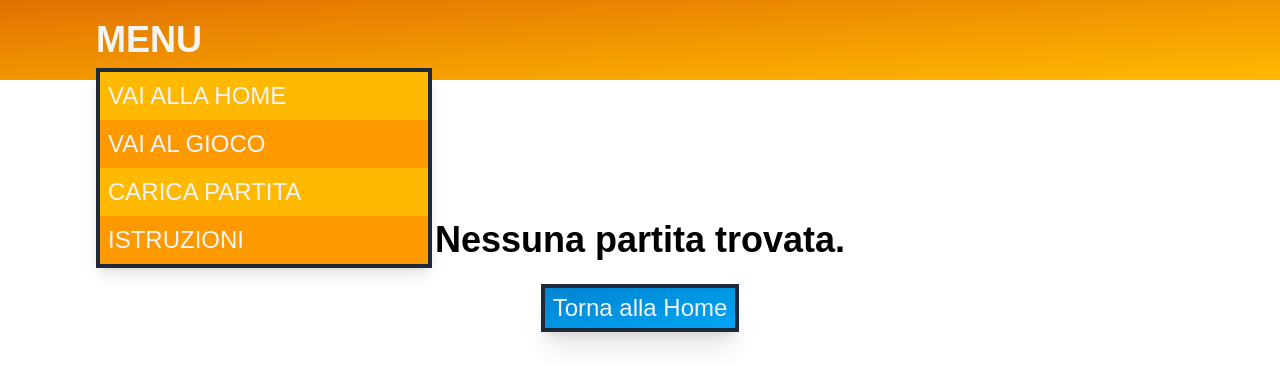
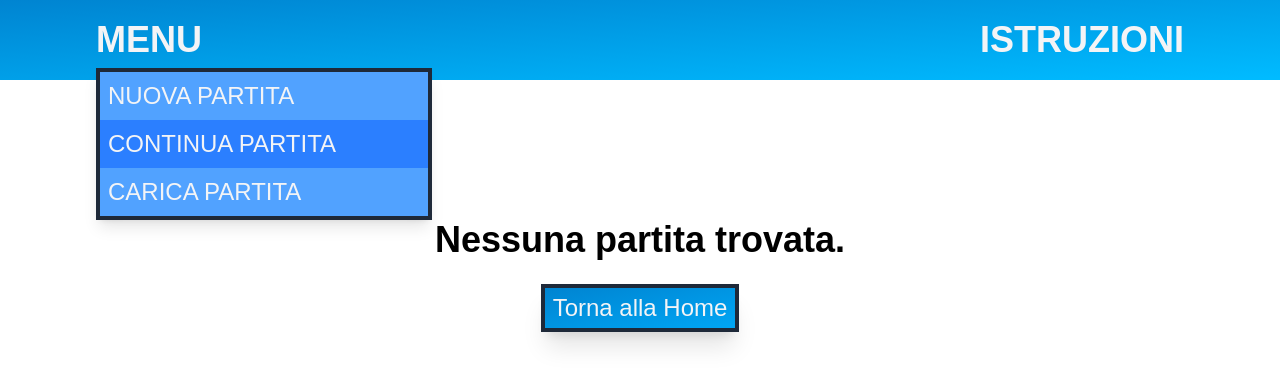
Before and after one commit to samueldebenedictis/tesi, a Next.js app: page /game in a window 1280 px wide. Both pictures are taken after a click on the button "MENU". Shown: the top 386 px of the page. Built offline with nearby package versions, Linux system fonts and the light colour scheme; a web font is replaced by a local one.

Commit message:
feat: ui update header

```diff
--- a/src/app/components/header.tsx
+++ b/src/app/components/header.tsx
@@ -1,13 +1,31 @@
 "use client";
 
+import Link from "next/link";
+import { URL_INSTRUCTION } from "../vars";
 import { colorToCss } from "./ui/color";
 import DropdownMenu from "./ui/dropdown-menu";
 
+function HeaderLink(props: { text: string; url: string }) {
+  return (
+    <Link
+      href={props.url}
+      prefetch={false}
+      className="ui-text-title ui-animation-scale ui-text-light hover:underline"
+    >
+      {props.text}
+    </Link>
+  );
+}
+
 export default function Header() {
   return (
-    <header className={`sticky top-0 z-10 ${colorToCss("yellow")}`}>
+    <header className={`sticky top-0 z-10 ${colorToCss("blue")}`}>
       <nav className="mx-auto flex max-h-20 max-w-6xl items-center justify-between p-8">
         <DropdownMenu />
+        {/* <HeaderLink text="NUOVA PARTITA" url={URL_HOME} />
+        <HeaderLink text="CONTINUA PARTITA" url={URL_GAME} />
+        <HeaderLink text="CARICA PARTITA" url={URL_RESTORE_GAME} /> */}
+        <HeaderLink text="ISTRUZIONI" url={URL_INSTRUCTION} />
       </nav>
     </header>
   );
--- a/src/app/components/ui/dropdown-menu.tsx
+++ b/src/app/components/ui/dropdown-menu.tsx
@@ -2,12 +2,7 @@
 
 import Link from "next/link";
 import { useState } from "react";
-import {
-  URL_GAME,
-  URL_HOME,
-  URL_INSTRUCTION,
-  URL_RESTORE_GAME,
-} from "../../vars";
+import { URL_GAME, URL_HOME, URL_RESTORE_GAME } from "../../vars";
 
 interface DropdownMenuItem {
   text: string;
@@ -15,10 +10,10 @@ interface DropdownMenuItem {
 }
 
 const menuItems: DropdownMenuItem[] = [
-  { text: "VAI ALLA HOME", url: URL_HOME },
-  { text: "VAI AL GIOCO", url: URL_GAME },
+  { text: "NUOVA PARTITA", url: URL_HOME },
+  { text: "CONTINUA PARTITA", url: URL_GAME },
   { text: "CARICA PARTITA", url: URL_RESTORE_GAME },
-  { text: "ISTRUZIONI", url: URL_INSTRUCTION },
+  // { text: "ISTRUZIONI", url: URL_INSTRUCTION },
 ];
 
 export default function DropdownMenu() {
@@ -39,7 +34,7 @@ export default function DropdownMenu() {
       </button>
       {isOpen && (
         <div
-          className={`ui-border-dark absolute left-0 mt-2 w-84 bg-amber-500 shadow-lg`}
+          className={`ui-border-dark absolute left-0 mt-2 w-84 bg-blue-500 shadow-lg`}
         >
           <div className="">
             {menuItems.map((item, index) => (
@@ -47,7 +42,7 @@ export default function DropdownMenu() {
                 key={item.url}
                 href={item.url}
                 prefetch={false}
-                className={`ui-text-subtitle ui-text-light block ${index % 2 ? "bg-amber-500" : "bg-amber-400"} p-2 hover:underline`}
+                className={`ui-text-subtitle ui-text-light block ${index % 2 ? "bg-blue-500" : "bg-blue-400"} p-2 hover:underline`}
                 onClick={() => setIsOpen(false)}
               >
                 {item.text}
```
